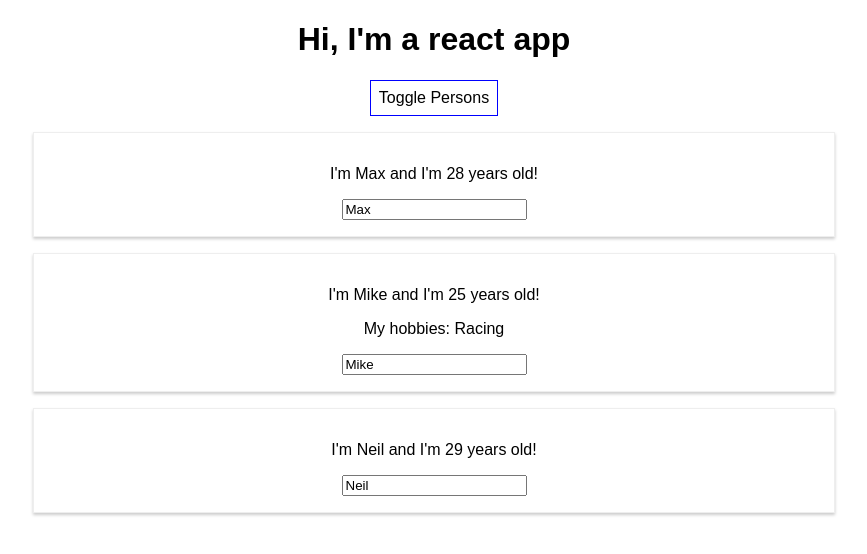
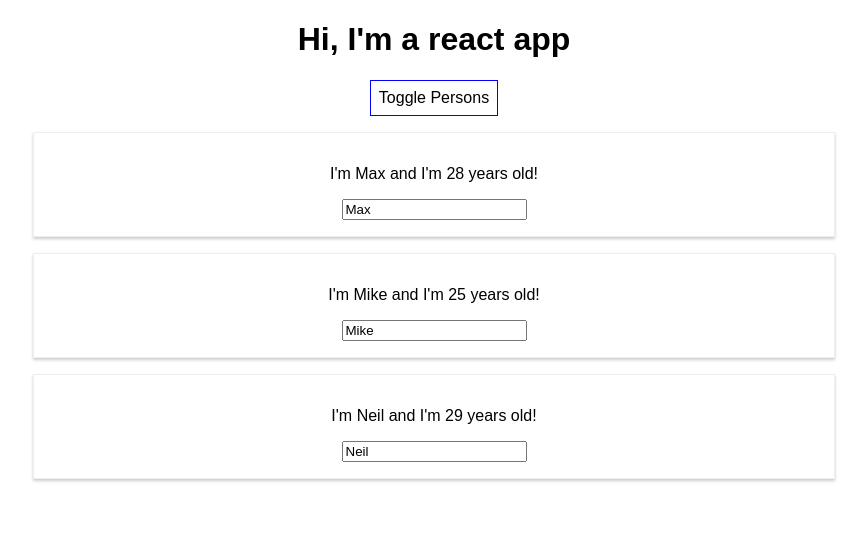
Before and after one commit to meghna-saxena/react-app, a React (Create React App) app in the folder ListsConditions/: page / in a window 1280 px wide. Both pictures are taken after a click on the button "Toggle Persons". Shown: the top 554 px of the page, without its empty margins (206-1073 px from the left). Built offline with nearby package versions, Linux system fonts and the light colour scheme.

Commit message:
outputting list

```diff
--- a/ListsConditions/src/App.js
+++ b/ListsConditions/src/App.js
@@ -53,33 +53,28 @@
       cursor: 'pointer'
     }
 
+    let persons = null;
+
+    if (this.state.showPersons) {
+      persons = (
+        <div>
+          {/* outputting lists */}
+          {this.state.persons.map(person => {
+            return <Person
+            name = {person.name}
+            age = {person.age} />
+          })}
+        </div>
+      );
+    };
+
     return (
       <div className="App">
         <h1>Hi, I'm a react app</h1>
         <button
           style={style}
           onClick={this.togglePersonsHandler}>Toggle Persons</button>
-        {
-          this.state.showPersons === true ?
-        <div>
-          <Person
-            name={this.state.persons[0].name}
-            age={this.state.persons[0].age} />
-
-          <Person
-            name={this.state.persons[1].name}
-            age={this.state.persons[1].age}
-            //passing method references as props between components
-            //MOST EFFECIENT WAY TO PASS DATA IS BY BINDING `this` to the specific function of this class
-            click={this.switchNameHandler.bind(this, 'Max')}
-            changed={this.nameChangeHandler}>
-            My hobbies: Racing</Person>
-
-          <Person
-            name={this.state.persons[2].name}
-            age={this.state.persons[2].age} />
-        </div> : null
-        }
+          {persons}
       </div>
     );
   }
```
